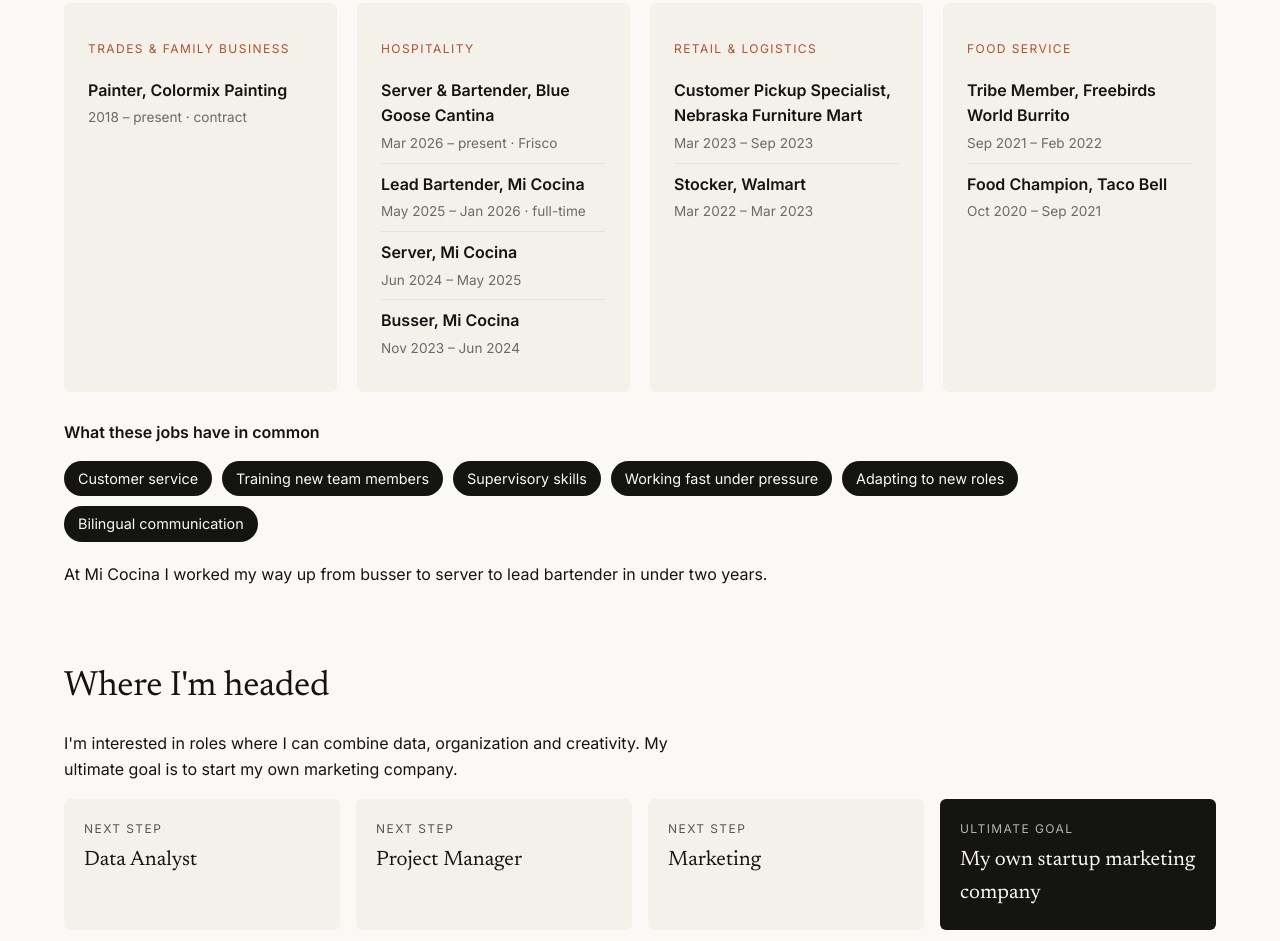
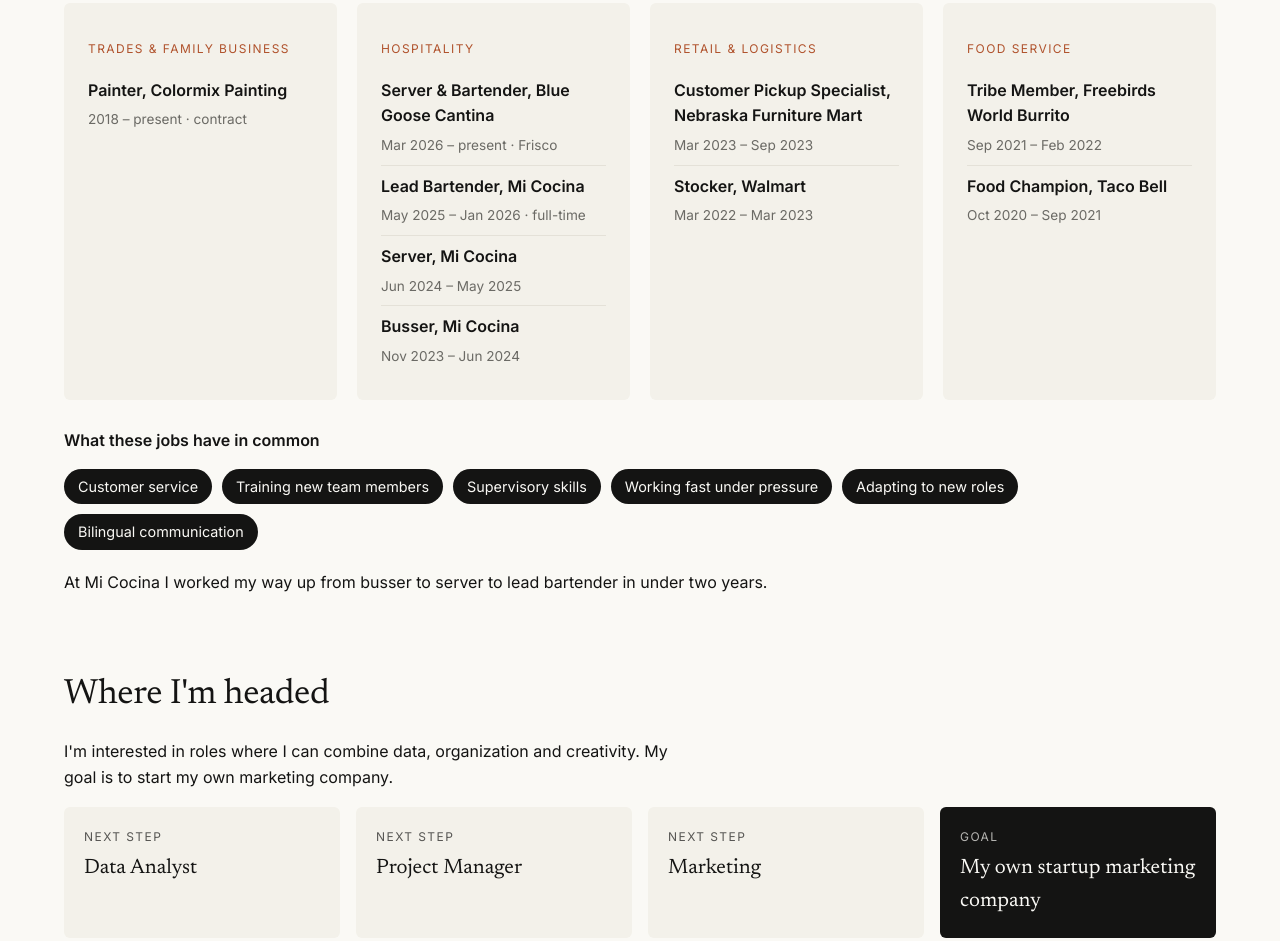
Before and after one commit to SamEmora/SamEmora.github.io, a plain HTML site: page about.html in a window 1280 px wide. Shown: the part 1081-2022 px from the top of the page. Drawn offline with Linux system fonts and the light colour scheme.

Commit message:
Rename ultimate goal to goal; refresh stylesheet so spacing shows
Co-Authored-By: Claude Opus 5.5 <noreply@anthropic.com>

```diff
--- a/about.html
+++ b/about.html
@@ -1,5 +1,5 @@
 <!doctype html><html lang="en"><head><meta charset="utf-8"><meta name="viewport" content="width=device-width,initial-scale=1">
-<title>About Me | Samuel Morales</title><link rel="preconnect" href="https://fonts.googleapis.com"><link href="https://fonts.googleapis.com/css2?family=Inter:wght@400;500;600&family=Newsreader:opsz,wght@6..72,400;6..72,500&display=swap" rel="stylesheet"><link rel="stylesheet" href="style.css"></head><body>
+<title>About Me | Samuel Morales</title><link rel="preconnect" href="https://fonts.googleapis.com"><link href="https://fonts.googleapis.com/css2?family=Inter:wght@400;500;600&family=Newsreader:opsz,wght@6..72,400;6..72,500&display=swap" rel="stylesheet"><link rel="stylesheet" href="style.css?v=1794824903"></head><body>
 <header><nav><a class="brand" href="index.html">Samuel Morales</a><ul>
 <li><a href="index.html">Home</a></li>
 <li><a href="about.html" class="active">About Me</a></li>
@@ -42,12 +42,12 @@
 <p style="margin-top:20px">At Mi Cocina I worked my way up from busser to server to lead bartender in under two years.</p>
 
 <h2>Where I'm headed</h2>
-<p style="max-width:640px">I'm interested in roles where I can combine data, organization and creativity. My ultimate goal is to start my own marketing company.</p>
+<p style="max-width:640px">I'm interested in roles where I can combine data, organization and creativity. My goal is to start my own marketing company.</p>
 <div class="path">
 <div><small>Next step</small><b>Data Analyst</b></div>
 <div><small>Next step</small><b>Project Manager</b></div>
 <div><small>Next step</small><b>Marketing</b></div>
-<div class="goal"><small>Ultimate goal</small><b>My own startup marketing company</b></div>
+<div class="goal"><small>Goal</small><b>My own startup marketing company</b></div>
 </div>
 
 <h2>Outside of work &amp; school</h2>
--- a/style.css
+++ b/style.css
@@ -87,4 +87,4 @@ footer{max-width:1200px;margin:auto;color:var(--muted);padding:32px 24px;border-
 .field li span{font-size:.85rem;color:var(--muted)}
 .skills{display:flex;flex-wrap:wrap;gap:10px;margin-top:16px}
 .skills span{background:var(--ink);color:var(--bg);border-radius:999px;padding:6px 14px;font-size:.9rem}
-.field li span{display:block;margin-top:4px}
+.field li span{display:block;margin-top:6px}
```
Also changed, not shown: contact.html (+1 -1 lines), index.html (+1 -1 lines), projects.html (+1 -1 lines), resume.html (+1 -1 lines).
